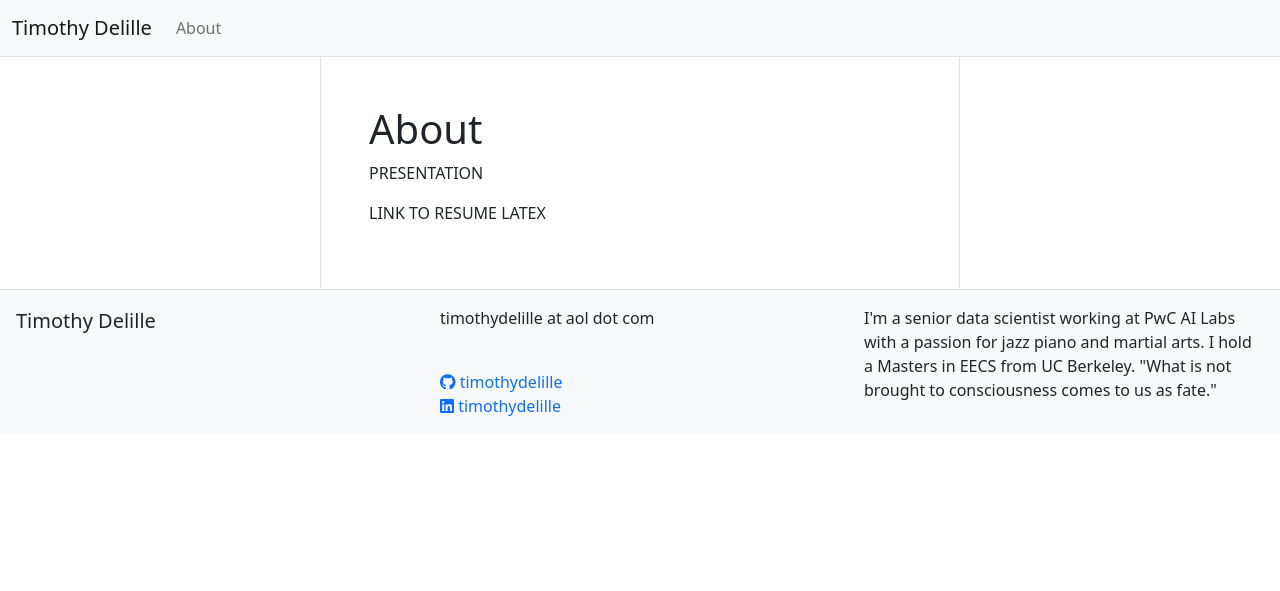
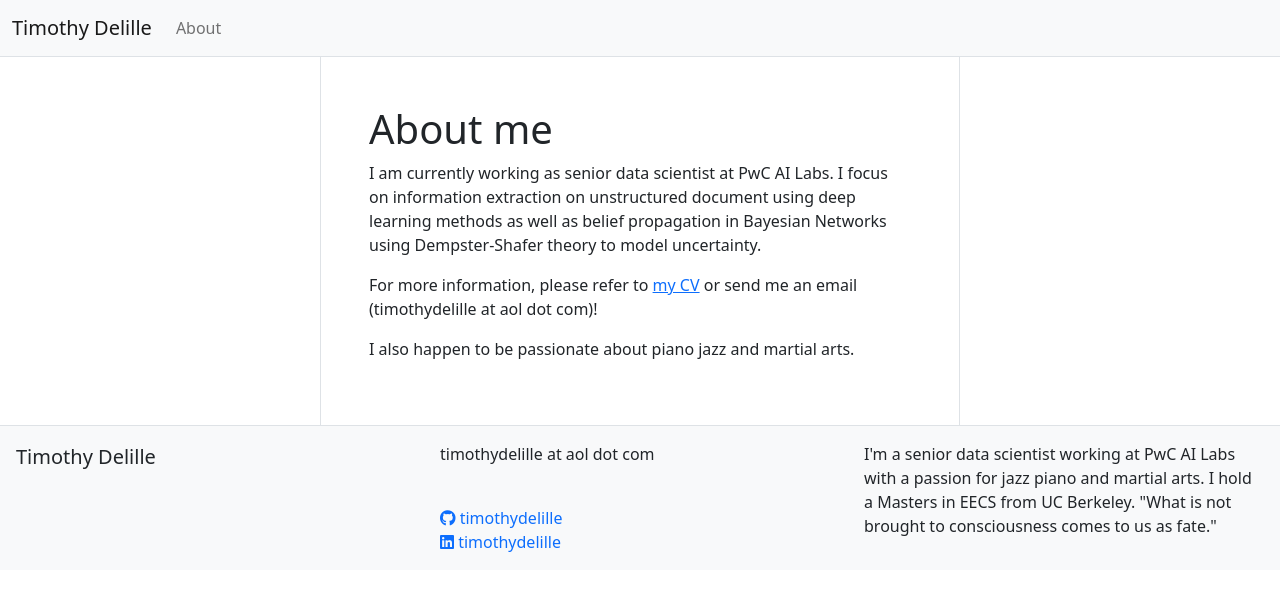
Before and after one commit to TimothyDelille/timothydelille.github.io, a Jekyll site: the page built from about.markdown, in a window 1280 px wide. Shown: the top 591 px of the page. Built offline with Jekyll 4.4.1, drawn with Linux system fonts in a browser that asks for light colours; nearby versions of some CDN libraries.

Commit message:
updated about page

```diff
--- a/about.markdown
+++ b/about.markdown
@@ -1,9 +1,13 @@
 ---
-layout: page
+layout: default
 title: About
 permalink: /about/
 ---
 
-PRESENTATION
+# About me
 
-LINK TO RESUME LATEX
+I am currently working as senior data scientist at PwC AI Labs. I focus on information extraction on unstructured document using deep learning methods as well as belief propagation in Bayesian Networks using Dempster-Shafer theory to model uncertainty.
+
+For more information, please refer to  [my CV](https://docs.google.com/document/d/e/2PACX-1vTI11IYE-Ied2Brco47JHtIEu7rgIgCmOsXUBgkrkXmJEJCUaS4e7u1CHLdweUDuQ/pub) or send me an email (timothydelille at aol dot com)!
+
+I also happen to be passionate about piano jazz and martial arts.
```
Also changed, not shown: _content/stanford_cs329s_machine_learning_systems_design.md (+2 -2 lines), 18 other files.
